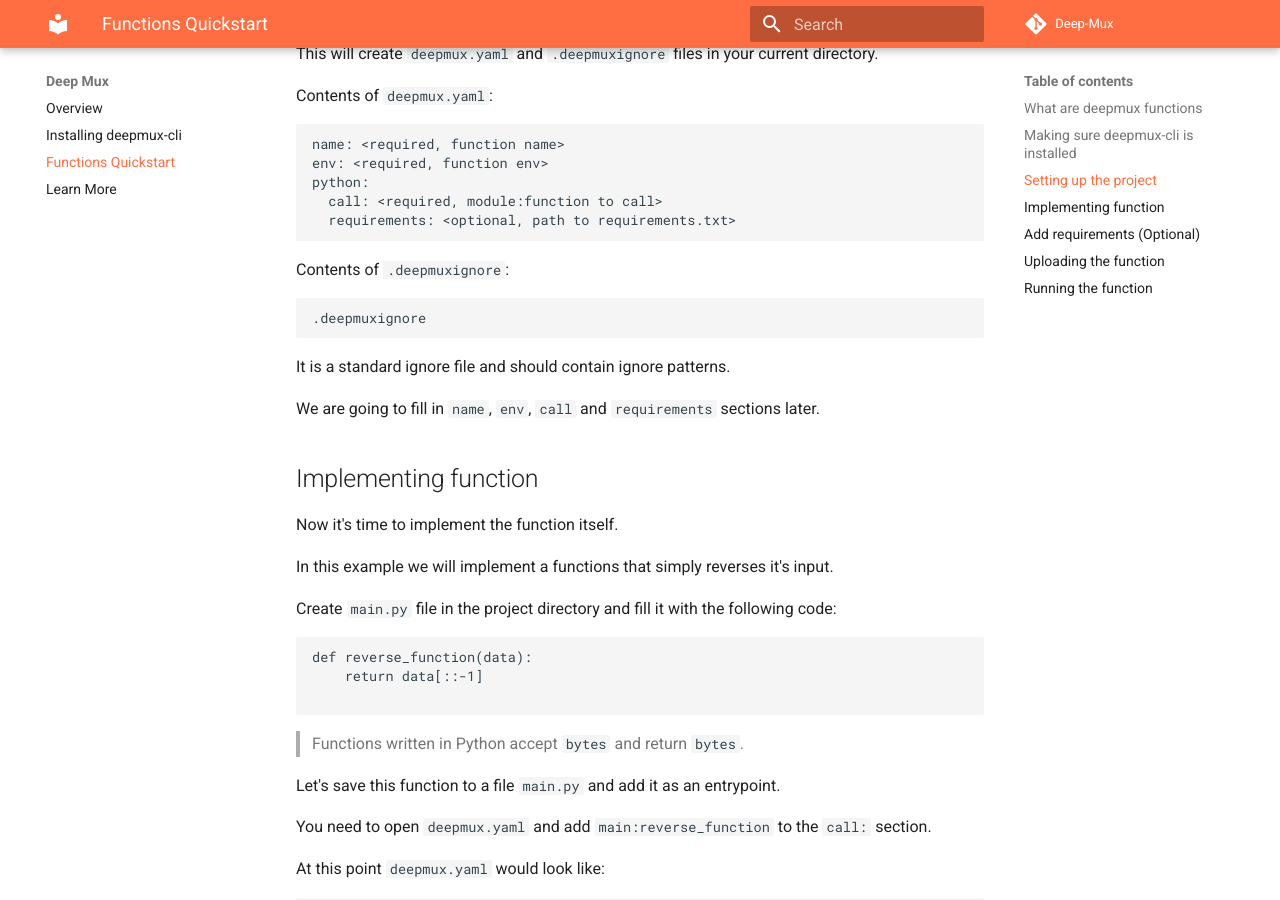
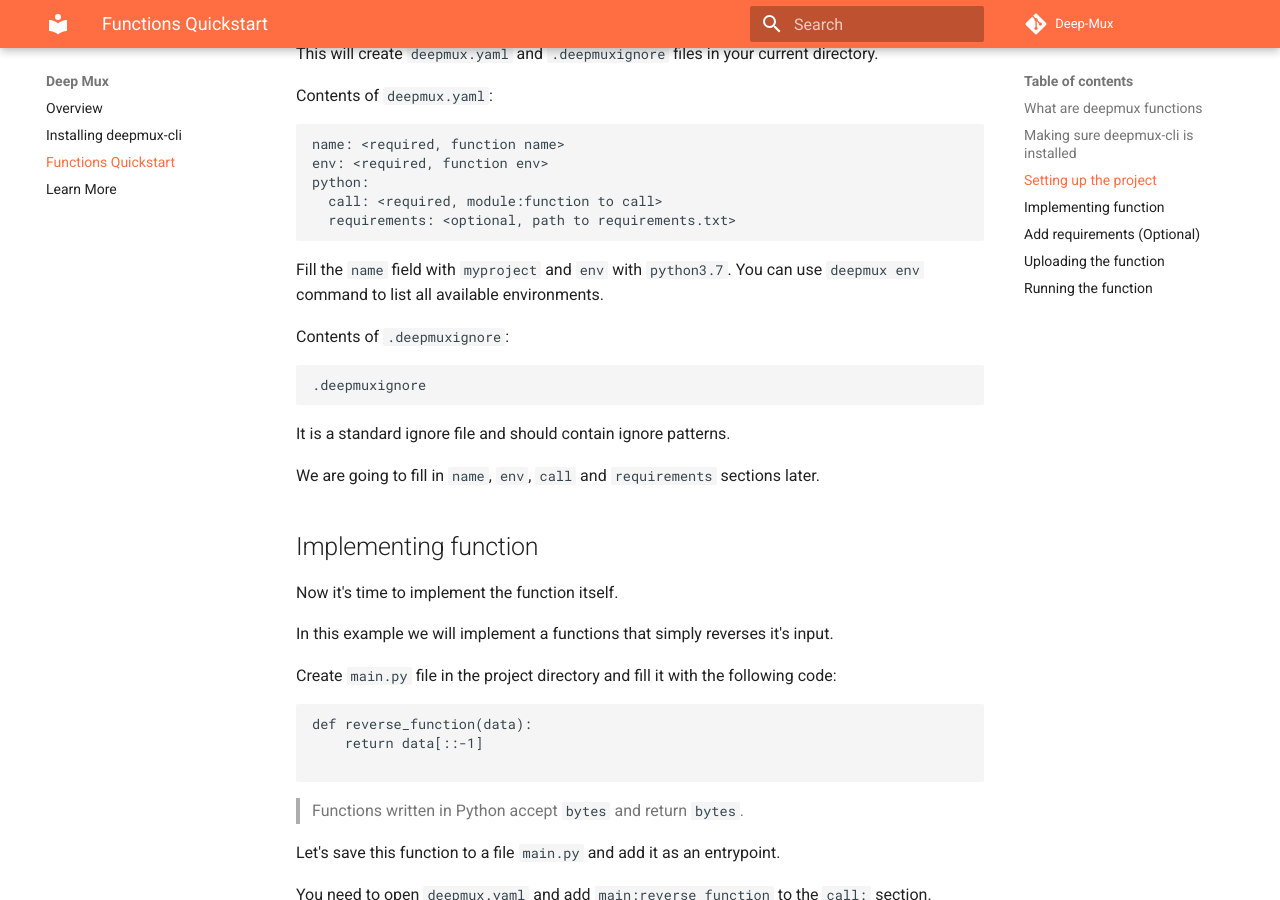
Before and after one commit to Deep-Mux/Deep-Mux.github.io, an MkDocs documentation site: the page built from docs/functions-quickstart.md, in a window 1280 px wide and 900 px high, scrolled down 960 px. Built offline with MkDocs 1.6.1 and Material for MkDocs 9.7.7, drawn with Linux system fonts in a browser that asks for light colours.

Commit message:
Update at Sat Nov 28 18:26:07 UTC 2020

````diff
--- a/docs/functions-quickstart.md
+++ b/docs/functions-quickstart.md
@@ -45,6 +45,9 @@ python:
   call: <required, module:function to call>
   requirements: <optional, path to requirements.txt>
 ```
+
+Fill the `name` field with `myproject` and `env` with `python3.7`. You can use `deepmux env` command to list all available environments.
+
 
 Contents of `.deepmuxignore`:
 
````
Also changed, not shown: 1 other file.
